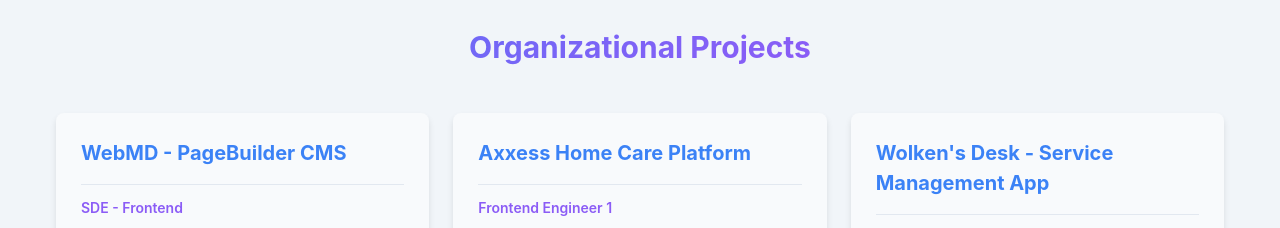
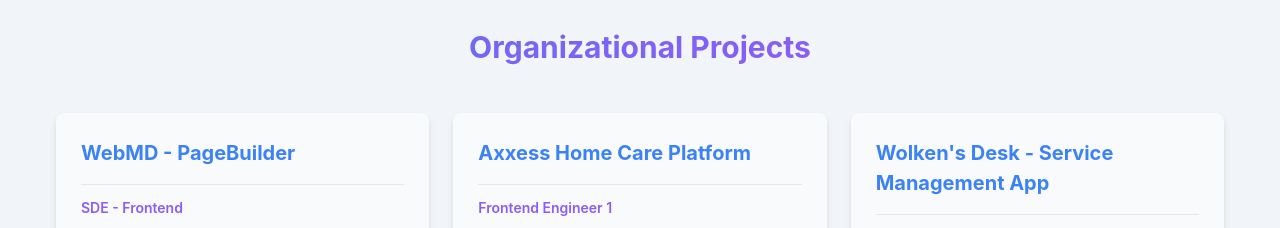
Before and after one commit to theDheerajjha/Portfolio-Dheeraj-Jha, a React (Vite) app: page / in a window 1280 px wide. Shown: the part 4100-4328 px from the top of the page. Built offline with nearby package versions, Linux system fonts and the light colour scheme.

Commit message:
Updated project section

```diff
--- a/src/components/Projects.tsx
+++ b/src/components/Projects.tsx
@@ -31,7 +31,7 @@
 
   const organizationalProjects = [
     {
-      name: "WebMD - PageBuilder CMS",
+      name: "WebMD - PageBuilder",
       description: "Built dynamic frontend components for an internal PageBuilder CMS tool enabling non-technical users to design and publish content easily. Enhanced deployment pipeline and ensured cross-browser compatibility for seamless UX. Leveraged AI tools (Asterix & Athena) to automate component creation, debugging, and test writing, boosting development speed by 40%.",
       technologies: ["React", "Vue 3", "TypeScript", "Vite", "Asterix AI", "Athena AI"],
       role: "SDE - Frontend",
```
